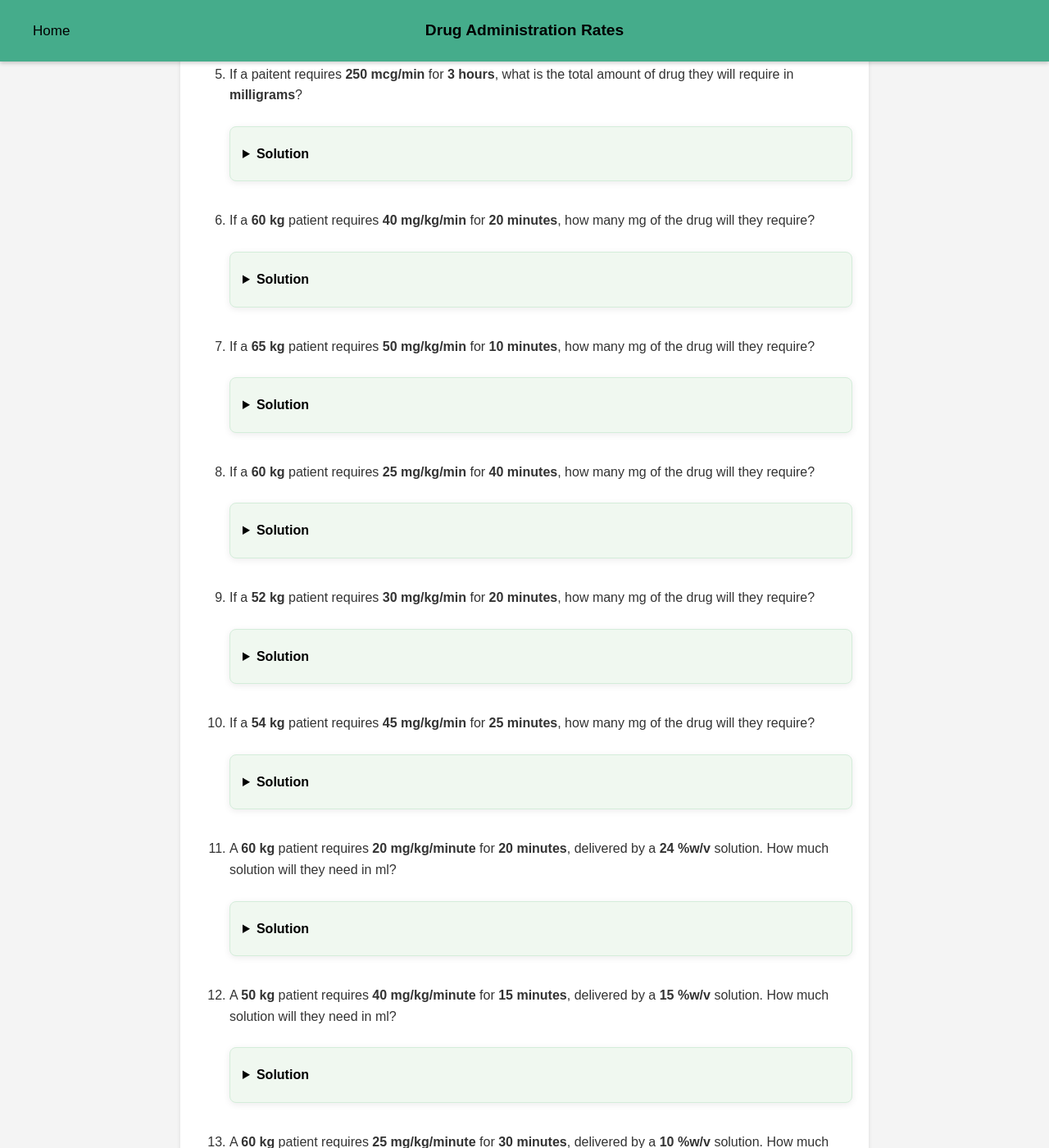
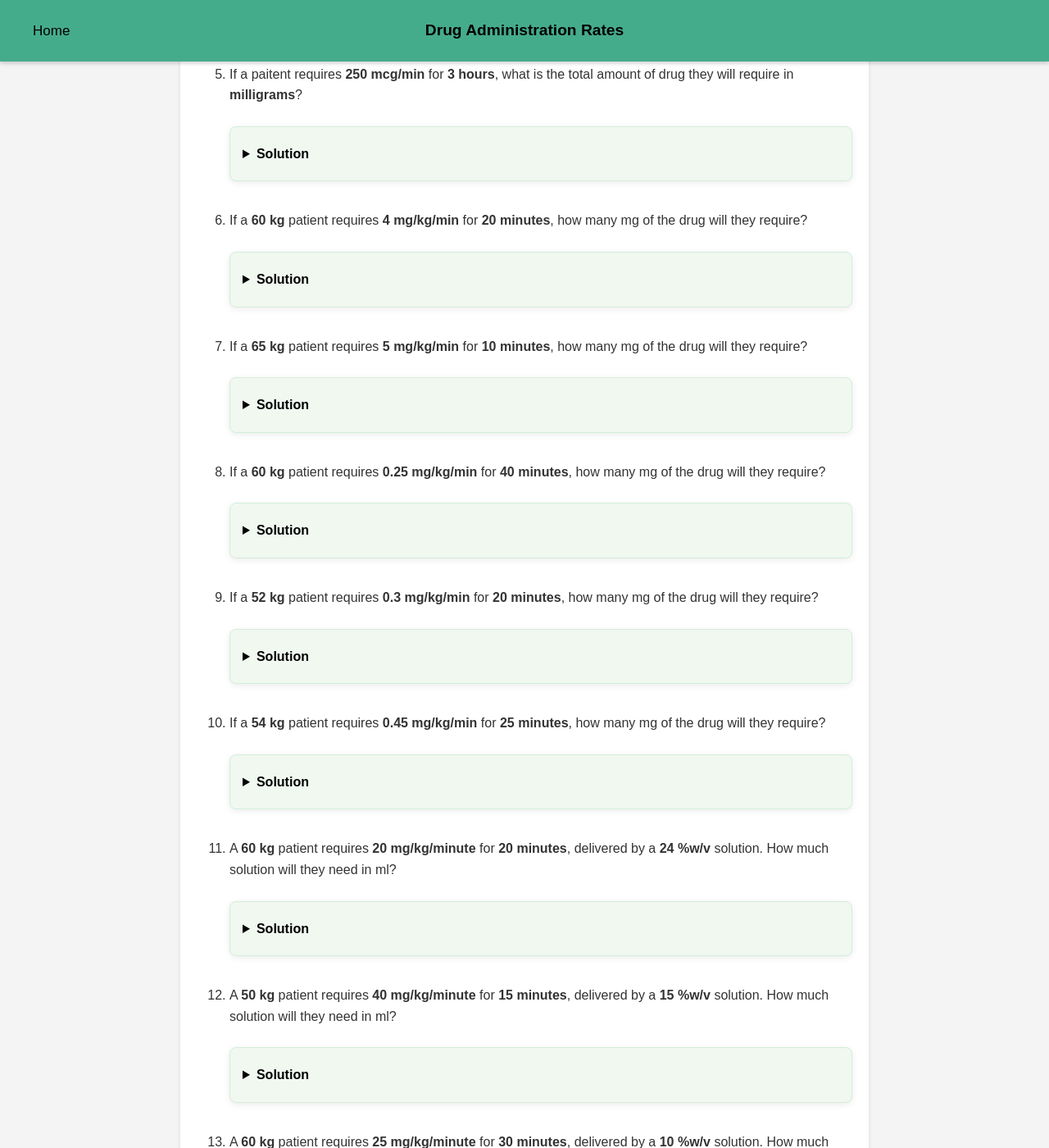
Before and after one commit to probe973/pha-4010y, a Jekyll site: the page built from drug/qs.md, in a window 1280 px wide and 1400 px high, scrolled down 1080 px. Shown: the whole window at 82% size. Built offline with Jekyll 4.4.1, drawn with Linux system fonts in a browser that asks for light colours; some of the changed text lies outside the part shown.

Commit message:
Update drug_rates.yml

```diff
--- a/_data/drug_rates.yml
+++ b/_data/drug_rates.yml
@@ -5,14 +5,14 @@
 - { type: 'rate_time', rate: 80, time: 9 }
 - { type: 'rate_time', rate: 250, time: 3 }
 
-- { type: 'rate_mass_time', rate: 40, mass: 60, time: 20 }
-- { type: 'rate_mass_time', rate: 50, mass: 65, time: 10 }
-- { type: 'rate_mass_time', rate: 25, mass: 60, time: 40 }
-- { type: 'rate_mass_time', rate: 30, mass: 52, time: 20 }
-- { type: 'rate_mass_time', rate: 45, mass: 54, time: 25 }
+- { type: 'rate_mass_time', rate: 4, mass: 60, time: 20 }
+- { type: 'rate_mass_time', rate: 5, mass: 65, time: 10 }
+- { type: 'rate_mass_time', rate: 0.25, mass: 60, time: 40 }
+- { type: 'rate_mass_time', rate: 0.3, mass: 52, time: 20 }
+- { type: 'rate_mass_time', rate: 0.45, mass: 54, time: 25 }
 
 - { type: 'type_c', rate: 20, mass: 60, conc: 24, time: 20 }
 - { type: 'type_c', rate: 40, mass: 50, conc: 15, time: 15 }
 - { type: 'type_c', rate: 25, mass: 60, conc: 10, time: 30 }
-- { type: 'type_c', rate: 60, mass: 75, conc: 3, time: 30 }
+- { type: 'type_c', rate: 6, mass: 75, conc: 3, time: 30 }
 - { type: 'type_c', rate: 1.5, mass: 40, conc: 0.8, time: 20 }
```
